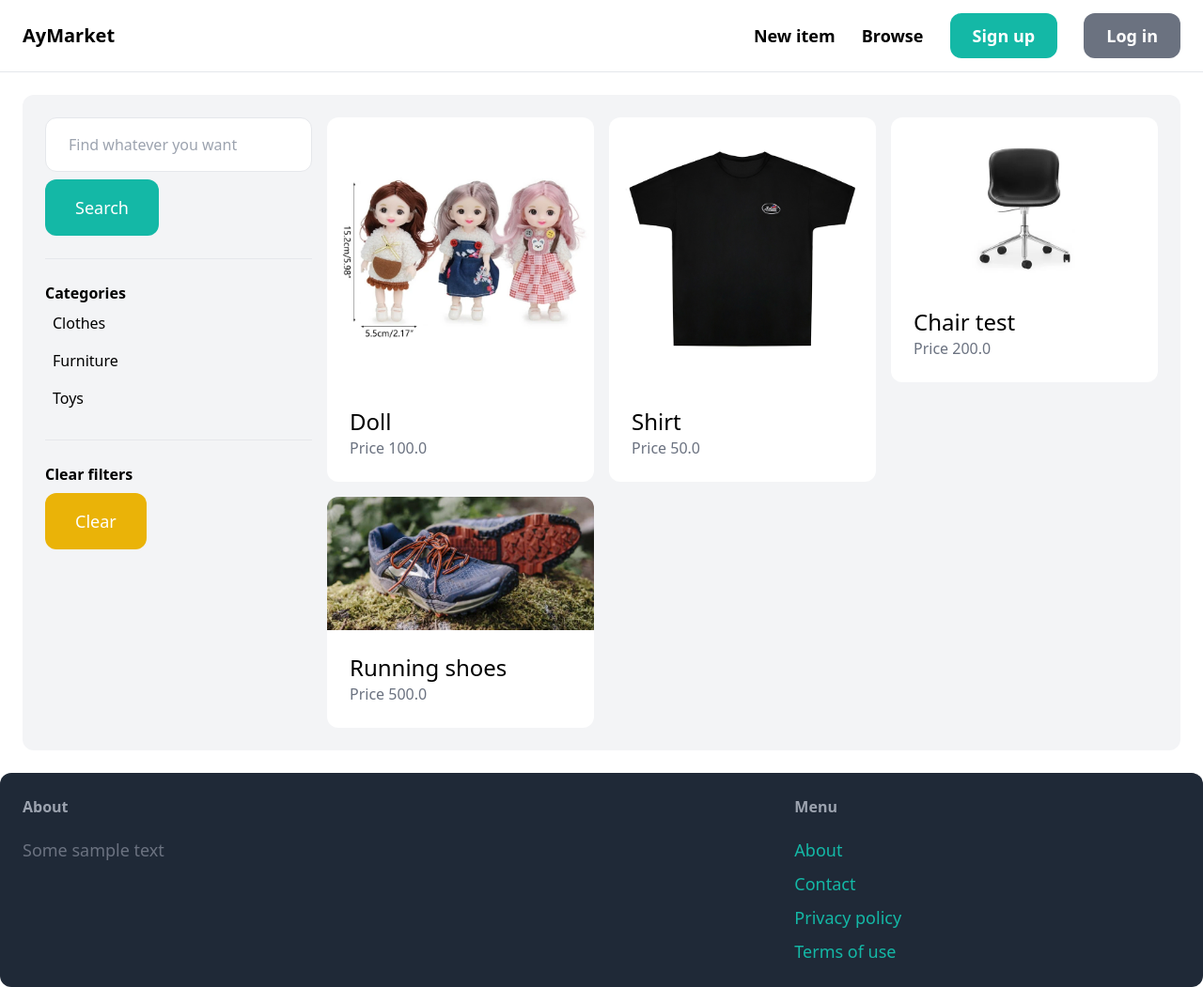
After one commit to rmirsh/AyMarket, a Django app: page /items/ in a window 1280 px wide. The commit adds this page. Shown: the whole page at 94% size. Run offline with Django 4.2, Linux system fonts and the light colour scheme; data comes from the database, SQL or seed files in the repository; both versions use the stored data as it was after the commit; some libraries are stand-ins or nearby versions.

Commit message:
Added browsing and filters

```diff
--- a/aymarket/core/templates/core/base.html
+++ b/aymarket/core/templates/core/base.html
@@ -17,7 +17,7 @@
 
       <div class="space-x-6">
         <a href="{% url 'item:new' %}" class="text-lg font-semibold hover:text-gray-500">New item</a>
-        <a href="#" class="text-lg font-semibold hover:text-gray-500">Browse</a>
+        <a href="{% url 'item:items' %}" class="text-lg font-semibold hover:text-gray-500">Browse</a>
 
         {% if request.user.is_authenticated %}
           <a href="#" class="px-6 py-3 text-lg font-semibold bg-teal-500 text-white rounded-xl hover:bg-teal-700">Inbox</a>
--- a/aymarket/core/templates/core/index.html
+++ b/aymarket/core/templates/core/index.html
@@ -27,7 +27,7 @@
     <div class="mt-6 px-6 py-12 bg-gray-100 rounded-xl">
         <h2 class="mb-12 text-2xl text-center">Newest items</h2>
 
-        <div class="grid grid-cols-3 gap-4">
+        <div class="grid grid-cols-3 gap-3">
             {% for category in categories %}
                 <div>
                     <a href="#">
--- /dev/null
+++ b/aymarket/item/templates/item/items.html
@@ -0,0 +1,54 @@
+{% extends 'core/base.html' %}
+
+{% block title %}Browse{% endblock %}
+
+{% block content %}
+    <div class="pb-6 grid grid-cols-4 gap-4 bg-gray-100 p-6 rounded-xl">
+        <div class="col-span-1">
+            <form method="get" action="{% url 'item:items' %}">
+                <input name="query" class="w-full py-4 px-6 border rounded-xl" type="text" value="{{ query }}" placeholder="Find whatever you want">
+
+                <button class="mt-2 py-4 px-8 text-lg bg-teal-500 text-white rounded-xl">Search</button>
+            </form>
+
+            <hr class="my-6">
+
+            <p class="font-semibold">Categories</p>
+
+            <ul>
+                {% for category in categories %}
+                <li class="py-2 px-2 rounded-xl {% if category.id == category_id %} bg-gray-200{% endif %}">
+                    <a href="{% url 'item:items' %}?query={{ query }}&category={{ category.id }}">{{ category.name }}</a>
+                </li>
+                {% endfor %}
+            </ul>
+
+            <hr class="my-6">
+
+            <p class="font-semibold">Clear filters</p>
+
+            <ul>
+                <li><a href="{% url 'item:items' %}" class="mt-2 py-4 px-8 inline-block bg-yellow-500 text-lg rounded-xl text-white">Clear</a></li>
+            </ul>
+        </div>
+
+        <div class="col-span-3">
+            <div class="grid grid-cols-3 gap-4">
+                {% for item in items %}
+                    <div>
+                        <a href="{% url 'item:detail' item.id %}">
+                            <div>
+                                <img src="{{ item.image.url }}" class="rounded-t-xl">
+                            </div>
+
+                            <div class="p-6 bg-white rounded-b-xl">
+                                <h2 class="text-2xl">{{ item.name }}</h2>
+                                <p class="text-gray-500">Price {{ item.price }}</p>
+                            </div>
+                        </a>
+                    </div>
+                {% endfor %}
+            </div>
+        </div>
+    </div>
+{% endblock %}
--- a/aymarket/item/urls.py
+++ b/aymarket/item/urls.py
@@ -5,6 +5,7 @@ from . import views
 app_name = 'item'
 
 urlpatterns = [
+    path('', views.items, name='items'),
     path('new/', views.new, name='new'),
     path('<int:pk>/', views.detail, name='detail'),
     path('<int:pk>/delete/', views.delete, name='delete'),
--- a/aymarket/item/views.py
+++ b/aymarket/item/views.py
@@ -1,8 +1,29 @@
 from django.contrib.auth.decorators import login_required
+from django.db.models import Q
 from django.shortcuts import render, get_object_or_404, redirect
 
-from .models import Item
+from .models import Item, Category
 from .forms import NewItemForm, EditItemForm
+
+
+def items(request):
+    query = request.GET.get('query', '')
+    category_id = request.GET.get('category', 0)
+    categories = Category.objects.all()
+    items = Item.objects.filter(is_sold=False)
+
+    if category_id:
+        items = items.filter(category_id=category_id)
+
+    if query:
+        items = items.filter(Q(name__icontains=query) | Q(description__icontains=query))
+
+    return render(request, 'item/items.html', {
+        'items': items,
+        'query': query,
+        'categories': categories,
+        'category_id': int(category_id)
+    })
 
 
 def detail(request, pk):
```
Also changed, not shown: aymarket/db.sqlite3.
